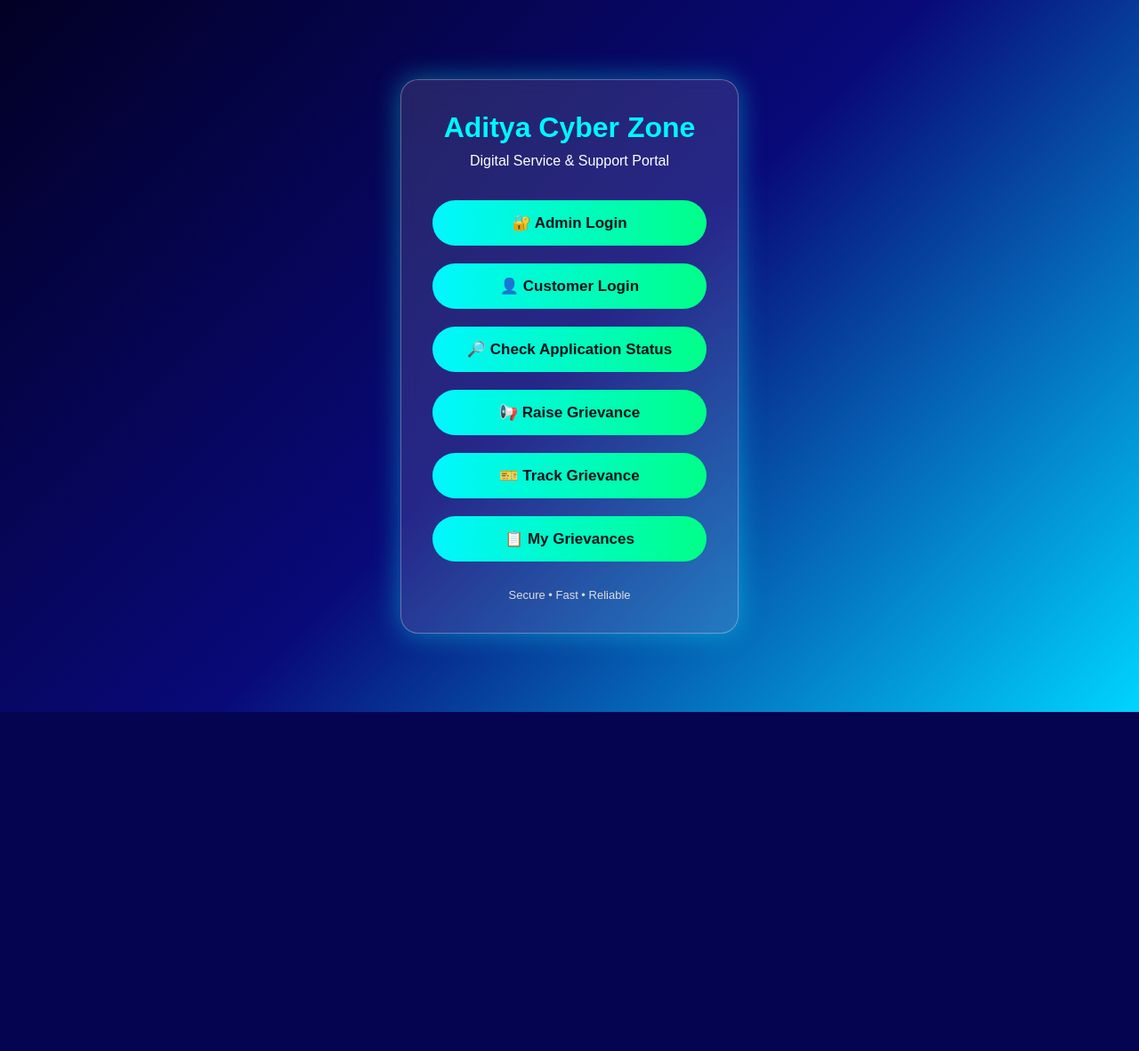
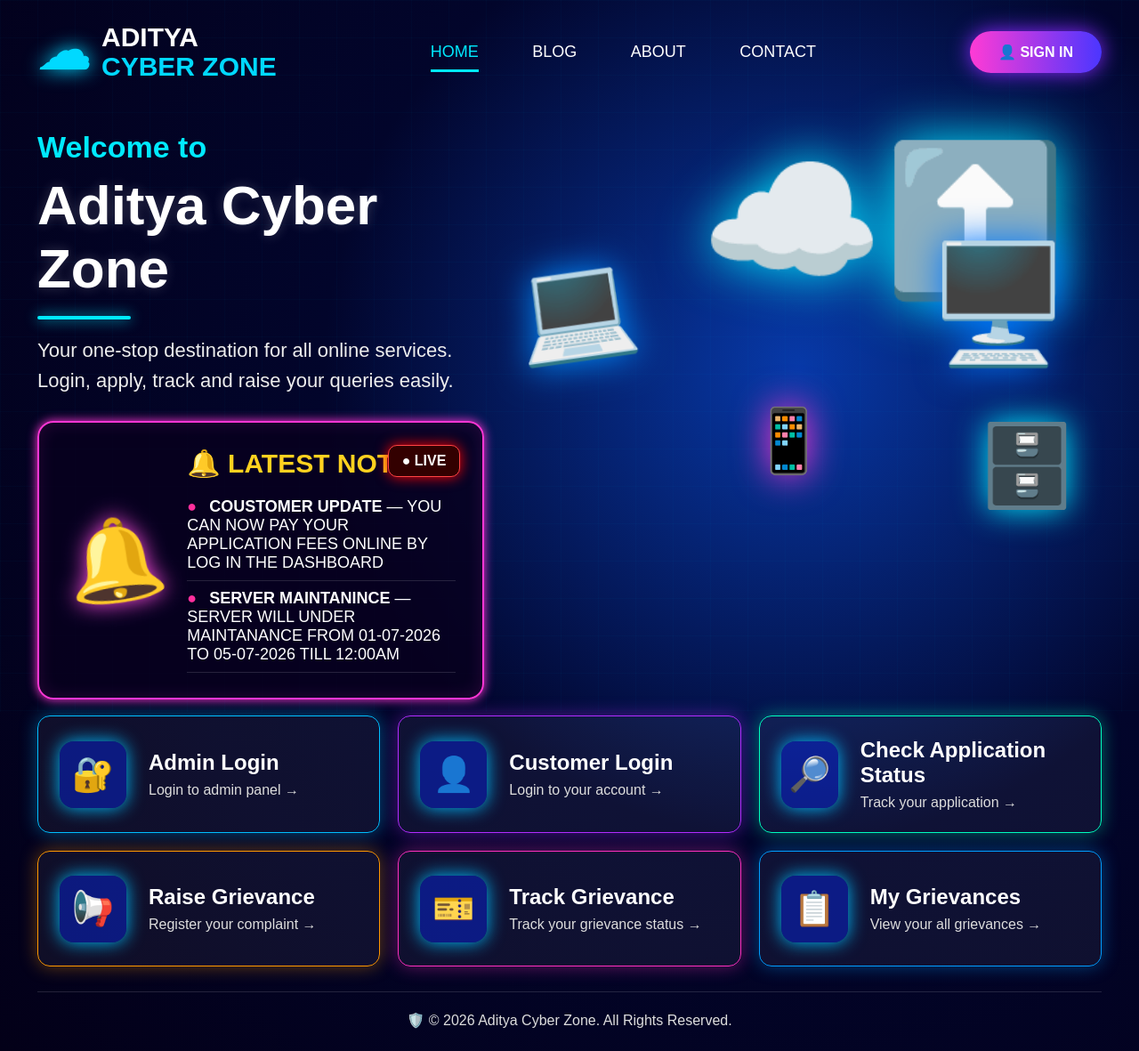
Before and after one commit to Adityakumar444uu/aditya-cyber-zone, a Django app: page / in a window 1280 px wide. Shown: the whole page at 89% size. Before the commit the page ends 800 px from the top, so only its background shows below. Run offline with Django 5.2, Linux system fonts and the light colour scheme; data comes from the database, SQL or seed files in the repository; both versions use the stored data as it was after the commit.

Commit message:
Update homepage design and notice board

```diff
--- a/acz/settings.py
+++ b/acz/settings.py
@@ -118,6 +118,6 @@ STATICFILES_DIRS = [
     BASE_DIR / 'static',
 ]
 
-DEFAULT_AUTO_FIELD = 'django.db.models.BigAutoField'
-RAZORPAY_KEY_ID = "rzp_test_YOUR_KEY_ID"
-RAZORPAY_KEY_SECRET = "YOUR_KEY_SECRET"
+RAZORPAY_KEY_ID = "rzp_test_T7sck4weegRwNo"
+RAZORPAY_KEY_SECRET = "Jv3GQ3dMTRnhvSU41550RSwt"
+RAZORPAY_WEBHOOK_SECRET = "your_webhook_secret"
--- a/customers_app/views.py
+++ b/customers_app/views.py
@@ -1,3 +1,4 @@
+from django.views.decorators.csrf import csrf_exempt
 import razorpay
 from decimal import Decimal
 
@@ -16,8 +17,8 @@ from .models import (
     PaymentHistory,
     Grievance,
     GrievanceHistory,
+    Notice,
 )
-
 from .google_sheet import sync_application_to_sheet
 
 
@@ -243,25 +244,21 @@ def create_payment(request, app_id):
         "amount_paise": amount_paise,
     })
 
-
-@login_required
-@login_required
+@csrf_exempt
 def payment_success(request, app_id):
-    application = get_object_or_404(
-        Application,
-        id=app_id,
-        customer__user=request.user
-    )
+    application = get_object_or_404(Application, id=app_id)
 
     if application.payment_status == "Paid":
         return redirect("receipt", app_id=application.id)
 
-    payment_id = request.GET.get("payment_id")
-    order_id = request.GET.get("order_id")
-    signature = request.GET.get("signature")
+    payment_id = request.POST.get("razorpay_payment_id") or request.GET.get("payment_id")
+    order_id = request.POST.get("razorpay_order_id") or request.GET.get("order_id")
+    signature = request.POST.get("razorpay_signature") or request.GET.get("signature")
 
     if not payment_id or not order_id or not signature:
-        return redirect("customer_dashboard")
+        return render(request, "payment_failed.html", {
+            "message": "Payment details missing. Please contact admin."
+        })
 
     client = razorpay.Client(auth=(
         settings.RAZORPAY_KEY_ID,
@@ -288,19 +285,26 @@ def payment_success(request, app_id):
     application.razorpay_signature = signature
     application.save()
 
-    PaymentHistory.objects.create(
+    already_exists = PaymentHistory.objects.filter(
         application=application,
-        amount=application.amount,
-        payment_mode="Online",
-        payment_status="Paid",
-        payment_reference_no=application.payment_reference_no,
-        receipt_no=application.receipt_no,
-    )
+        payment_reference_no=application.payment_reference_no
+    ).exists()
+
+    if not already_exists:
+        PaymentHistory.objects.create(
+            application=application,
+            amount=application.amount,
+            payment_mode="Online",
+            payment_status="Paid",
+            payment_reference_no=application.payment_reference_no,
+            receipt_no=application.receipt_no,
+        )
 
     sync_application_to_excel(application)
 
-    return redirect("receipt", app_id=application.id)
-
+    return render(request, "payment_success.html", {
+        "application": application
+    })
 @login_required
 def payment_history(request):
     customer = Customer.objects.get(user=request.user)
@@ -395,6 +399,9 @@ def customer_logout(request):
 
 
 def home(request):
+
+    notices = Notice.objects.filter(active=True).order_by("-created_at")
+
     links = [
         {"name": "Admin Login", "url": "/admin/", "icon": "🔐"},
         {"name": "Customer Login", "url": "/customer-login/", "icon": "👤"},
@@ -404,8 +411,10 @@ def home(request):
         {"name": "My Grievances", "url": "/my-grievances/", "icon": "📋"},
     ]
 
-    return render(request, "home.html", {"links": links})
-
+    return render(request, "home.html", {
+        "notices": notices,
+        "links": links,
+    })
 
 def customer_detail(request, customer_id):
     customer = get_object_or_404(Customer, id=customer_id)
--- a/templates/customer_dashboard.html
+++ b/templates/customer_dashboard.html
@@ -166,7 +166,7 @@
                 {% if app.payment_status == "Paid" %}
                     <a class="btn blue" href="/receipt/{{ app.id }}/">Receipt</a>
                 {% else %}
-                    <a class="btn orange" href="#">Pay Now</a>
+                    <a class="btn orange" href="/pay-now/{{ app.id }}/">Pay Now</a>
                 {% endif %}
             </td>
         </tr>
--- a/templates/home.html
+++ b/templates/home.html
@@ -1,93 +1,152 @@
+{% load static %}
 <!DOCTYPE html>
 <html>
 <head>
     <title>Aditya Cyber Zone</title>
-
     <style>
-*{
-    margin:0;
-    padding:0;
-    box-sizing:border-box;
-    font-family:Arial;
+        *{margin:0;padding:0;box-sizing:border-box;font-family:Arial,sans-serif}
+        body{
+            min-height:100vh;color:white;overflow-x:hidden;
+            background:radial-gradient(circle at 70% 35%,#0739a8 0%,#02052b 45%,#030018 100%);
+            padding:25px 42px;
         }
-
-body{
-    min-height:100vh;
-    background:linear-gradient(135deg,#020024,#090979,#00d4ff);
-    display:flex;
-    justify-content:center;
-    align-items:center;
-    padding:20px;
+        body:before{
+            content:"";position:fixed;inset:0;pointer-events:none;opacity:.35;
+            background-image:linear-gradient(rgba(0,221,255,.08) 1px,transparent 1px),
+            linear-gradient(90deg,rgba(0,221,255,.08) 1px,transparent 1px);
+            background-size:42px 42px;
         }
-
-.box{
-    background:rgba(255,255,255,0.12);
-    backdrop-filter:blur(12px);
-    padding:35px;
-    border-radius:20px;
-    width:380px;
-    text-align:center;
-    box-shadow:0 0 30px rgba(0,255,255,0.4);
-    border:1px solid rgba(255,255,255,0.3);
+        .top{display:flex;align-items:center;justify-content:space-between;position:relative;z-index:2}
+        .logo{display:flex;gap:14px;align-items:center;font-size:30px;font-weight:900;line-height:1.1}
+        .logo i{font-size:58px;color:#00d9ff;text-shadow:0 0 22px #00d9ff}
+        .logo span{color:#00d9ff}
+        .nav a{color:#fff;text-decoration:none;margin:0 28px;font-size:18px}
+        .nav a:first-child{color:#00eaff;border-bottom:3px solid #00eaff;padding-bottom:10px}
+        .signin{background:linear-gradient(90deg,#ff3bd5,#4b36ff);padding:14px 32px;border-radius:30px;color:white;text-decoration:none;font-weight:bold;box-shadow:0 0 25px #8b28ff}
+        .hero{display:grid;grid-template-columns:42% 58%;position:relative;z-index:2;margin-top:55px}
+        .welcome{color:#00eaff;font-size:34px;font-weight:bold}
+        h1{font-size:62px;margin:10px 0;text-shadow:0 0 14px #fff3}
+        .line{width:105px;height:4px;background:#00eaff;border-radius:20px;margin:18px 0;box-shadow:0 0 15px #00eaff}
+        .sub{font-size:22px;line-height:1.55;color:#eee}
+        .art{height:430px;position:relative}
+        .cloud{position:absolute;left:35%;top:10px;font-size:165px;filter:drop-shadow(0 0 30px #00eaff);animation:float 3s infinite ease-in-out}
+        .lap{position:absolute;left:5%;top:135px;font-size:110px;transform:rotate(-8deg);filter:drop-shadow(0 0 20px #008cff)}
+        .desk{position:absolute;right:5%;top:120px;font-size:130px;filter:drop-shadow(0 0 20px #0077ff)}
+        .phone{position:absolute;left:43%;bottom:40px;font-size:70px;filter:drop-shadow(0 0 20px #ff36d5)}
+        .server{position:absolute;right:4%;bottom:0;font-size:90px;filter:drop-shadow(0 0 18px #00eaff)}
+        @keyframes float{50%{transform:translateY(-16px)}}
+        .notice{
+            width:780px;max-width:100%;margin-top:28px;padding:28px 30px;
+            display:flex;gap:24px;align-items:center;position:relative;
+            background:rgba(8,0,30,.82);border:2px solid #ff36d5;border-radius:18px;
+            box-shadow:0 0 18px #ff36d5,inset 0 0 28px #ff36d533;
+            animation:blink 1.1s infinite alternate;
         }
-
-h1{
-    color:#00f7ff;
-    margin-bottom:10px;
+        @keyframes blink{
+            from{box-shadow:0 0 12px #ff36d5,inset 0 0 20px #ff36d522}
+            to{box-shadow:0 0 35px #ff36d5,0 0 70px #ff36d577,inset 0 0 36px #ff36d544}
         }
-
-p{
-    color:white;
-    margin-bottom:25px;
+        .bell{font-size:90px;color:#ff4de1;text-shadow:0 0 25px #ff4de1;animation:ring .8s infinite}
+        @keyframes ring{25%{transform:rotate(-8deg)}75%{transform:rotate(8deg)}}
+        .notice h2{font-size:30px;color:#ffd21f;margin-bottom:12px}
+        .live{position:absolute;right:25px;top:25px;background:#300;border:1px solid #ff4444;color:white;padding:8px 15px;border-radius:10px;font-weight:bold;box-shadow:0 0 15px red}
+        .item{font-size:18px;padding:9px 0;border-bottom:1px solid #ffffff22}
+        .dot{color:#ff2f9d;margin-right:9px}
+        .cards{display:grid;grid-template-columns:repeat(3,1fr);gap:20px;position:relative;z-index:2;margin-top:18px}
+        .card{
+            min-height:130px;text-decoration:none;color:white;border-radius:14px;padding:24px;
+            background:rgba(255,255,255,.055);display:flex;align-items:center;gap:25px;
+            border:1.5px solid #00bfff;box-shadow:0 0 20px #00bfff66;transition:.25s
         }
-
-a{
-    text-decoration:none;
-}
-
-button{
-    width:100%;
-    padding:15px;
-    margin:10px 0;
-    border:none;
-    border-radius:30px;
-    font-size:17px;
-    font-weight:bold;
-    cursor:pointer;
-    background:linear-gradient(90deg,#00f7ff,#00ff88);
-    color:#001219;
-    transition:0.3s;
-}
-
-button:hover{
-    transform:scale(1.04);
-    box-shadow:0 0 18px #00f7ff;
-}
-
-.footer{
-    color:#ddd;
-    font-size:13px;
-    margin-top:20px;
+        .card:hover{transform:translateY(-6px);background:#ffffff15}
+        .card:nth-child(2){border-color:#b12cff;box-shadow:0 0 20px #b12cff66}
+        .card:nth-child(3){border-color:#00ffbf;box-shadow:0 0 20px #00ffbf66}
+        .card:nth-child(4){border-color:#ff9800;box-shadow:0 0 20px #ff980066}
+        .card:nth-child(5){border-color:#ff2fbf;box-shadow:0 0 20px #ff2fbf66}
+        .card:nth-child(6){border-color:#009dff;box-shadow:0 0 20px #009dff66}
+        .icon{width:75px;height:75px;border-radius:16px;display:flex;align-items:center;justify-content:center;font-size:38px;background:#082bff66;box-shadow:0 0 20px #00bfff}
+        .card h3{font-size:24px;margin-bottom:8px}
+        .card p{font-size:16px;color:#ddd}
+        footer{text-align:center;margin-top:28px;padding-top:22px;border-top:1px solid #ffffff22;color:#ddd;position:relative;z-index:2}
+        @media(max-width:950px){
+            body{padding:20px}.nav{display:none}.hero{grid-template-columns:1fr}.art{display:none}h1{font-size:42px}.cards{grid-template-columns:1fr}.notice{width:100%}
         }
     </style>
 </head>
-
 <body>
 
-<div class="box">
+<div class="top">
+    <div class="logo">
+        <i>☁</i>
+        <div>ADITYA<br><span>CYBER ZONE</span></div>
+    </div>
+    <div class="nav">
+        <a href="/">HOME</a>
+        <a href="#">BLOG</a>
+        <a href="#">ABOUT</a>
+        <a href="#">CONTACT</a>
+    </div>
+    <a class="signin" href="/customer-login/">👤 SIGN IN</a>
+</div>
 
+<div class="hero">
+    <div>
+        <div class="welcome">Welcome to</div>
         <h1>Aditya Cyber Zone</h1>
-    <p>Digital Service & Support Portal</p>
+        <div class="line"></div>
+        <p class="sub">
+            Your one-stop destination for all online services.<br>
+            Login, apply, track and raise your queries easily.
+        </p>
 
+        {% if notices %}
+        <div class="notice">
+            <div class="bell">🔔</div>
+            <div>
+                <div class="live">● LIVE</div>
+                <h2>🔔 LATEST NOTICES</h2>
+                {% for notice in notices %}
+                <div class="item">
+                    <span class="dot">●</span>
+                    <b>{{ notice.title }}</b> — {{ notice.message }}
+                </div>
+                {% endfor %}
+            </div>
+        </div>
+        {% endif %}
+    </div>
+
+    <div class="art">
+        <div class="cloud">☁️⬆️</div>
+        <div class="lap">💻</div>
+        <div class="desk">🖥️</div>
+        <div class="phone">📱</div>
+        <div class="server">🗄️</div>
+    </div>
+</div>
+
+<div class="cards">
     {% for link in links %}
-    <a href="{{ link.url }}">
-        <button>{{ link.icon }} {{ link.name }}</button>
+    <a class="card" href="{{ link.url }}">
+        <div class="icon">{{ link.icon }}</div>
+        <div>
+            <h3>{{ link.name }}</h3>
+            <p>
+                {% if "Admin" in link.name %}Login to admin panel
+                {% elif "Customer" in link.name %}Login to your account
+                {% elif "Application" in link.name %}Track your application
+                {% elif "Raise" in link.name %}Register your complaint
+                {% elif "Track" in link.name %}Track your grievance status
+                {% else %}View your all grievances{% endif %} →
+            </p>
+        </div>
     </a>
     {% endfor %}
+</div>
 
-    <div class="footer">Secure • Fast • Reliable</div>
-
-</div>
+<footer>
+    🛡️ © 2026 Aditya Cyber Zone. All Rights Reserved.
+</footer>
 
 </body>
 </html>
```
Also changed, not shown: customers_app/admin.py (+7 -0 lines), customers_app/models.py (+24 -0 lines), templates/pay_now.html (+45 -141 lines), templates/payment_success.html (added, +59 -0 lines), customers_app/migrations/0014_notice.py (added), db.sqlite3, 1 other file. Lines whose indentation alone changed are shown as unchanged.
